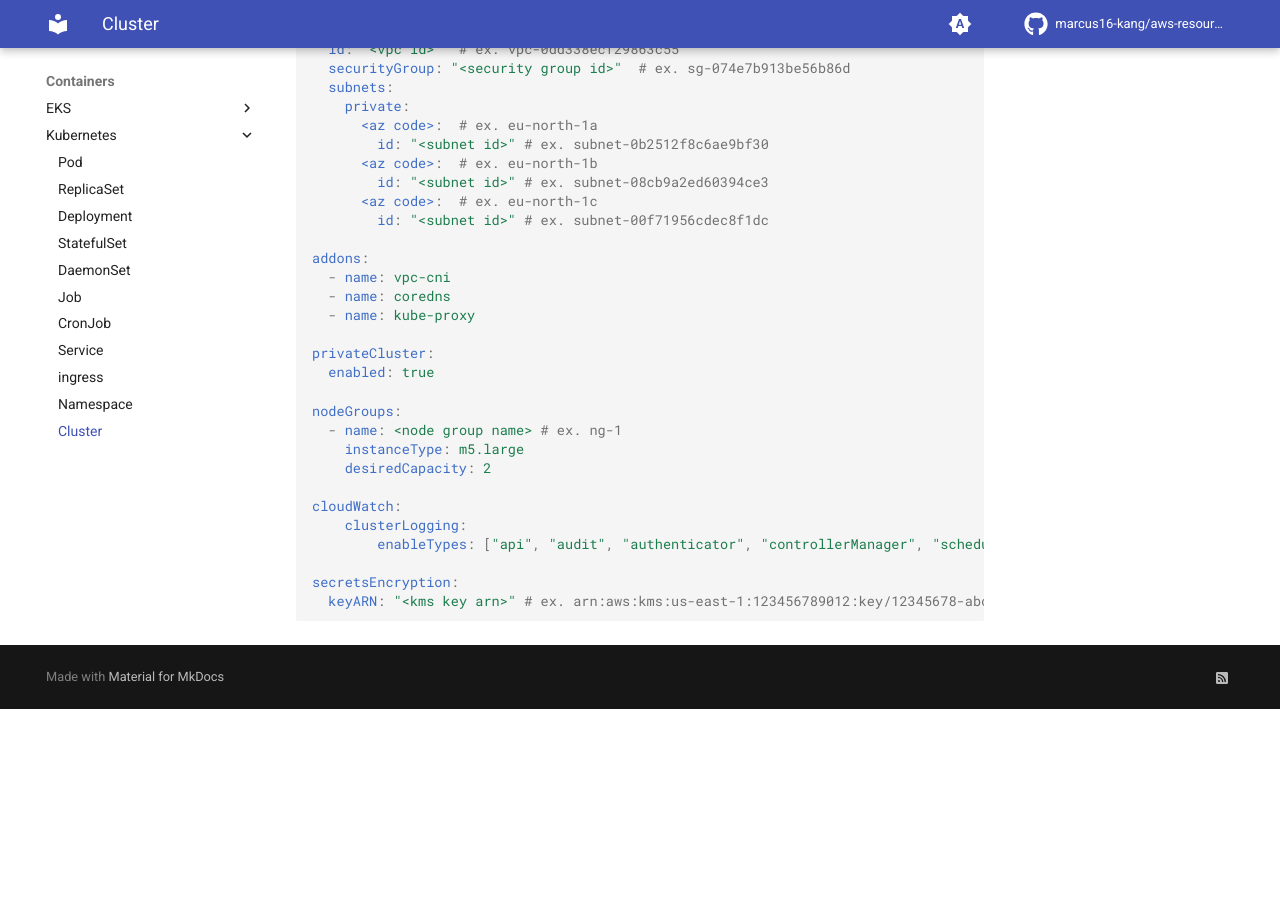
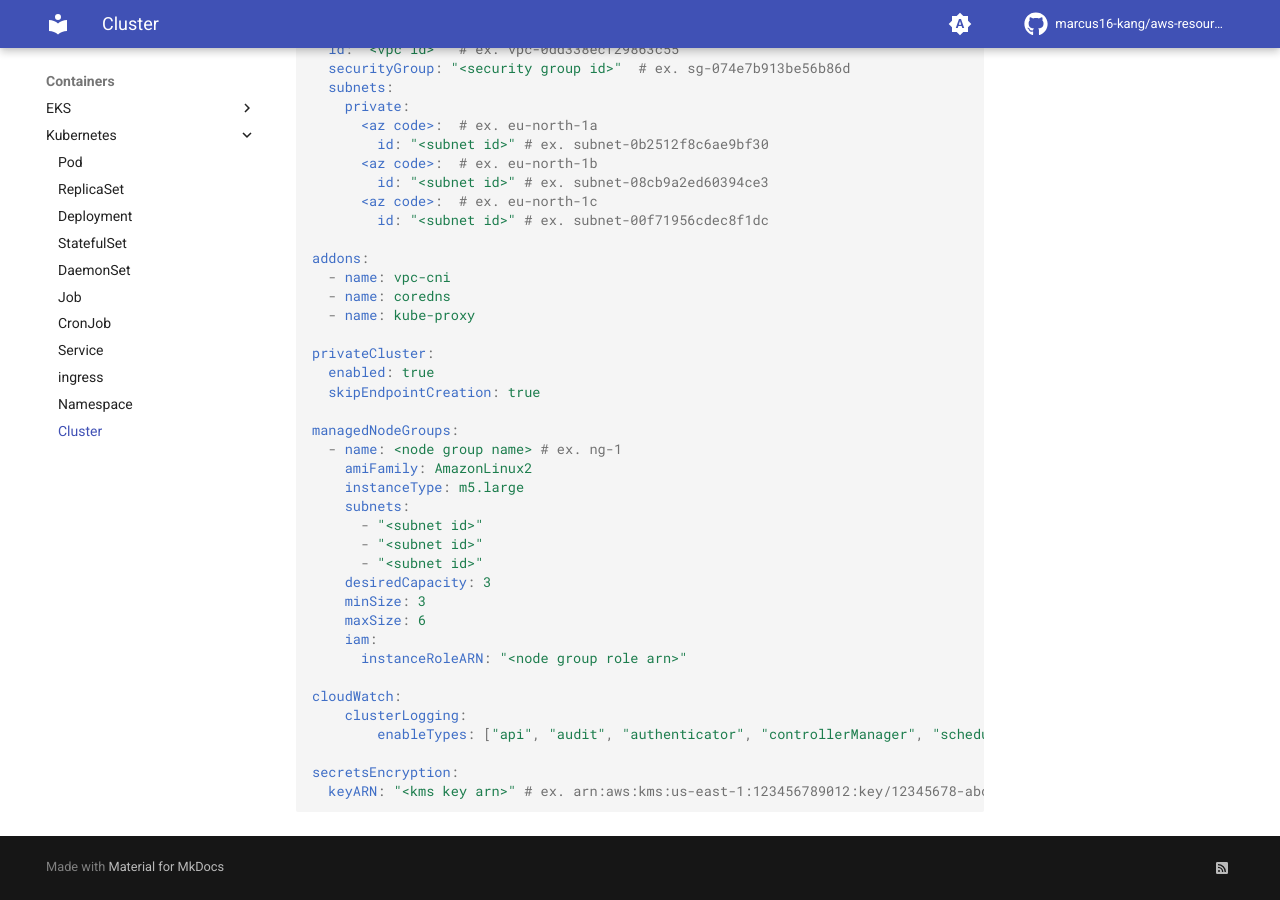
Before and after one commit to dev-sjlee/aws-resources-example, an MkDocs documentation site: the page built from docs/Containers/Kubernetes/11-cluster.md, in a window 1280 px wide and 900 px high, scrolled down 1358 px. Built offline with MkDocs 1.6.1 and Material for MkDocs 9.7.7, drawn with Linux system fonts in a browser that asks for light colours; comment, search, counter and statistics services are not loaded; before the commit the page ends 2067 px from its top, so only the background shows below that.

Commit message:
Fix eks-2 and k8s-11,16.

```diff
--- a/docs/Containers/Kubernetes/11-cluster.md
+++ b/docs/Containers/Kubernetes/11-cluster.md
@@ -81,11 +81,21 @@ addons:
 
 privateCluster:
   enabled: true
+  skipEndpointCreation: true
 
-nodeGroups:
+managedNodeGroups:
   - name: <node group name> # ex. ng-1
+    amiFamily: AmazonLinux2
     instanceType: m5.large
-    desiredCapacity: 2
+    subnets:
+      - "<subnet id>"
+      - "<subnet id>"
+      - "<subnet id>"
+    desiredCapacity: 3
+    minSize: 3
+    maxSize: 6
+    iam:
+      instanceRoleARN: "<node group role arn>"
 
 cloudWatch:
     clusterLogging:
```
Also changed, not shown: docs/Containers/EKS/02-start-eks-cluster.md (+1 -1 lines), docs/Containers/EKS/16-using-secrets-manager.md (added, +86 -0 lines).
